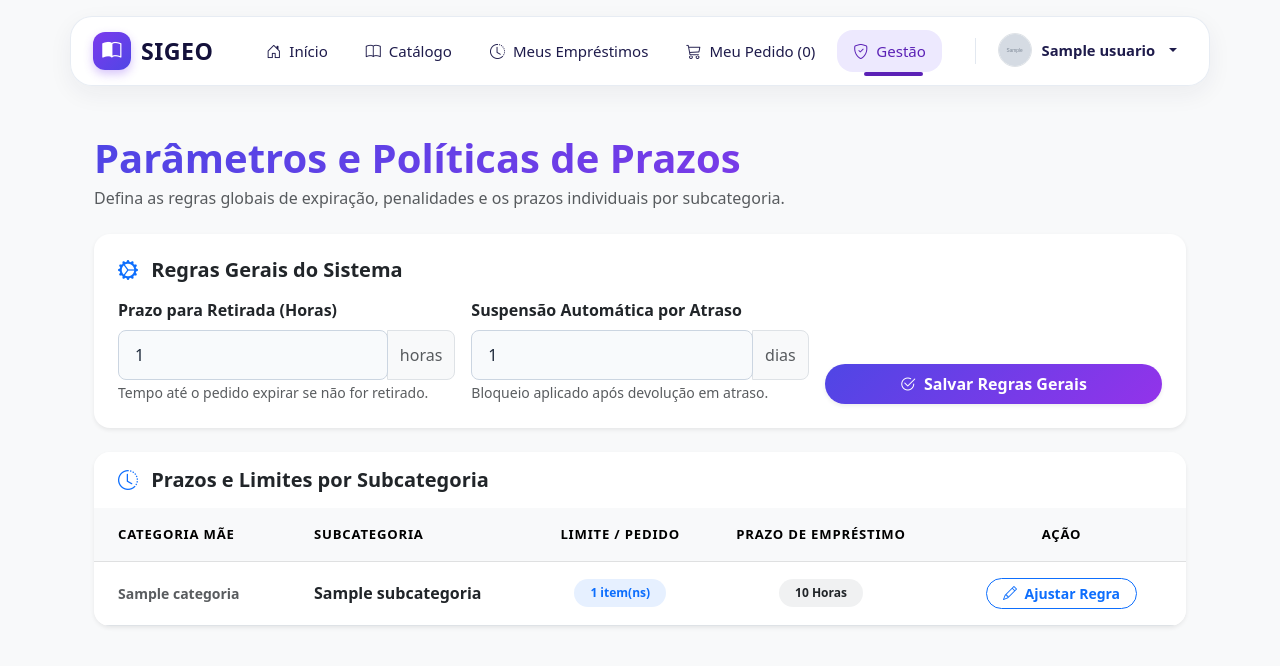
After one commit to brunavdelgobo/2026-pds-sigeo, a Django app: page /parametros/ in a window 1280 px wide. The commit adds this page. Shown: the top 666 px of the page. Run offline with Django 5.2, Linux system fonts and the light colour scheme; a user stored in the database is signed in; tables that the repository leaves empty hold one stand-in row (values such as "Sample post"); grey boxes marked "Sample" are stand-in pictures; parts of the project's set-up code (start-up, migrations or seed data) failed here and were passed over.

Commit message:
Configurar parametros
-> penalidades e tempo de empréstimo

```diff
--- a/SIGEO/urls.py
+++ b/SIGEO/urls.py
@@ -48,6 +48,8 @@ urlpatterns = [
     path("liberar-bloqueio/<int:usuario_id>/", views.liberar_bloqueio, name="liberar_bloqueio"),
     path("cadastrar-categoria/", views.cadastrar_categoria, name="cadastrar_categoria"),
     path("cadastrar-subcategoria/", views.cadastrar_subcategoria, name="cadastrar_subcategoria"),
+    path("parametros/", views.configurar_parametros, name="configurar_parametros"),
+    path("editar-subcategoria/<int:subcategoria_id>/", views.editar_subcategoria, name="editar_subcategoria"),
 ]
 
 urlpatterns += static(settings.MEDIA_URL, document_root=settings.MEDIA_ROOT)
--- a/SIGEO/views.py
+++ b/SIGEO/views.py
@@ -2,7 +2,7 @@ from django.shortcuts import render, redirect, get_object_or_404
 from django.contrib.auth import authenticate, login, logout, update_session_auth_hash
 from django.contrib.auth.decorators import login_required
 from .forms import UsuarioForm
-from .models import Objeto, Emprestimo, ItemEmprestimo, Categoria, Subcategoria, Usuario
+from .models import Objeto, Emprestimo, ItemEmprestimo, Categoria, Subcategoria, Usuario, ParametrosSistema
 import uuid
 from django.utils import timezone
 from datetime import timedelta
@@ -335,11 +335,12 @@ def avaliar_devolucao(request, emprestimo_id):
             emprestimo.save()
 
             if estava_atrasado and itens_devolvidos_agora > 0:
+                params = ParametrosSistema.carregar()
                 solicitante = emprestimo.usuario
-                solicitante.bloqueado_ate = timezone.now() + timedelta(days=3)
+                solicitante.bloqueado_ate = timezone.now() + timedelta(days=params.dias_suspensao_atraso)
                 solicitante.motivo_bloqueio = f"Devolução em atraso referente ao Pedido #{emprestimo.id}."
                 solicitante.save()
-                mensagem = f"Devolução finalizada com atraso! O usuário {solicitante.nome_completo} foi suspenso por 3 dias."
+                mensagem = f"Devolução finalizada com atraso! O usuário {solicitante.nome_completo} foi suspenso por {params.dias_suspensao_atraso} dia(s)."
                 cor = 'warning'
             else:
                 mensagem = "Devolução finalizada! Todos os itens deste pedido foram retornados."
@@ -447,7 +448,8 @@ def revisar_pedido(request):
         if not itens_carrinho:
             return redirect('catalogo')
 
-        data_expiracao = timezone.now() + timedelta(hours=24)
+        params = ParametrosSistema.carregar()
+        data_expiracao = timezone.now() + timedelta(hours=params.horas_expiracao_pedido)
         codigo_ret = ''.join(random.choices(string.ascii_uppercase + string.digits, k=6))
         codigo_dev = ''.join(random.choices(string.ascii_uppercase + string.digits, k=6))
 
@@ -906,3 +908,48 @@ def cadastrar_subcategoria(request):
         messages.success(request, f"Subcategoria '{nome}' cadastrada com sucesso!")
 
     return redirect('gerenciar_objetos')
+
+@login_required(login_url='/login/')
+def configurar_parametros(request):
+    if not is_admin(request.user):
+        messages.error(request, "Acesso restrito aos administradores.")
+        return redirect('inicio')
+
+    parametros = ParametrosSistema.carregar()
+
+    if request.method == 'POST':
+        horas = int(request.POST.get('horas_expiracao_pedido', 24))
+        dias_suspensao = int(request.POST.get('dias_suspensao_atraso', 3))
+
+        parametros.horas_expiracao_pedido = max(1, horas)
+        parametros.dias_suspensao_atraso = max(1, dias_suspensao)
+        parametros.save()
+
+        messages.success(request, "Parâmetros gerais atualizados com sucesso!")
+        return redirect('configurar_parametros')
+
+    subcategorias = Subcategoria.objects.select_related('categoria').all().order_by(
+        'categoria__nome_categoria', 'nome_subcategoria'
+    )
+
+    return render(request, 'configurar_parametros.html', {
+        'parametros': parametros,
+        'subcategorias': subcategorias,
+    })
+
+
+@login_required(login_url='/login/')
+def editar_subcategoria(request, subcategoria_id):
+    if not is_admin(request.user):
+        return redirect('inicio')
+
+    subcat = get_object_or_404(Subcategoria, id=subcategoria_id)
+    if request.method == 'POST':
+        subcat.nome_subcategoria = request.POST.get('nome_subcategoria', subcat.nome_subcategoria).strip()
+        subcat.limite_max_itens = max(1, int(request.POST.get('limite_max_itens', subcat.limite_max_itens)))
+        subcat.prazo_valor = max(1, int(request.POST.get('prazo_valor', subcat.prazo_valor)))
+        subcat.prazo_unidade = request.POST.get('prazo_unidade', subcat.prazo_unidade)
+        subcat.save()
+        messages.success(request, f"Política de prazo de '{subcat.nome_subcategoria}' atualizada!")
+
+    return redirect('configurar_parametros')
--- a/templates/base.html
+++ b/templates/base.html
@@ -167,7 +167,7 @@
 
                         {% if user.is_staff or user.perfil in 'ADMIN,ATENDENTE' %}
                             <li class="nav-item dropdown">
-                                <a class="nav-link sigeo-nav-link dropdown-toggle {% if request.resolver_match.url_name in 'validar_codigo,gerenciar_emprestimos,gerenciar_manutencao,gerenciar_objetos,gerenciar_usuarios' %}active{% endif %}" href="#" data-bs-toggle="dropdown">
+                                <a class="nav-link sigeo-nav-link dropdown-toggle {% if request.resolver_match.url_name in 'validar_codigo,gerenciar_emprestimos,gerenciar_manutencao,gerenciar_objetos,gerenciar_usuarios,configurar_parametros' %}active{% endif %}" href="#" data-bs-toggle="dropdown">
                                     <i class="bi bi-shield-check"></i> Gestão
                                 </a>
                                 <ul class="dropdown-menu shadow border-0 rounded-4 mt-2">
@@ -178,6 +178,7 @@
                                     {% if user.perfil == 'ADMIN' or user.is_superuser %}
                                         <li><hr class="dropdown-divider"></li>
                                         <li><a class="dropdown-item py-2" href="{% url 'gerenciar_usuarios' %}"><i class="bi bi-people me-2 text-primary"></i>Gerenciar Usuários</a></li>
+                                        <li><a class="dropdown-item py-2" href="{% url 'configurar_parametros' %}"><i class="bi bi-sliders me-2 text-warning"></i>Parâmetros e Prazos</a></li>
                                         <li><a class="dropdown-item py-2" href="/admin/" target="_blank"><i class="bi bi-gear me-2 text-secondary"></i>Admin Django</a></li>
                                     {% endif %}
                                 </ul>
--- /dev/null
+++ b/templates/configurar_parametros.html
@@ -0,0 +1,138 @@
+{% extends 'base.html' %}
+
+{% block content %}
+<div class="container py-4">
+    <div class="mb-4">
+        <h1 class="fw-bold display-6 mb-1" style="background: linear-gradient(135deg, #4f46e5 0%, #9333ea 100%); -webkit-background-clip: text; -webkit-text-fill-color: transparent;">
+            Parâmetros e Políticas de Prazos
+        </h1>
+        <p class="text-muted fs-6 mb-0">Defina as regras globais de expiração, penalidades e os prazos individuais por subcategoria.</p>
+    </div>
+
+    <!-- Card 1: Regras Globais do Sistema -->
+    <div class="card border-0 shadow-sm rounded-4 bg-white p-4 mb-4">
+        <h5 class="fw-bold text-dark mb-3">
+            <i class="bi bi-gear-wide-connected me-2 text-primary"></i> Regras Gerais do Sistema
+        </h5>
+        <form method="POST" class="row g-3 align-items-end">
+            {% csrf_token %}
+            <div class="col-md-4">
+                <label class="form-label fw-semibold text-dark">Prazo para Retirada (Horas)</label>
+                <div class="input-group">
+                    <input type="number" name="horas_expiracao_pedido" class="form-control rounded-start-3" value="{{ parametros.horas_expiracao_pedido }}" min="1" max="720" required>
+                    <span class="input-group-text bg-light text-muted rounded-end-3">horas</span>
+                </div>
+                <small class="text-muted">Tempo até o pedido expirar se não for retirado.</small>
+            </div>
+
+            <div class="col-md-4">
+                <label class="form-label fw-semibold text-dark">Suspensão Automática por Atraso</label>
+                <div class="input-group">
+                    <input type="number" name="dias_suspensao_atraso" class="form-control rounded-start-3" value="{{ parametros.dias_suspensao_atraso }}" min="1" max="365" required>
+                    <span class="input-group-text bg-light text-muted rounded-end-3">dias</span>
+                </div>
+                <small class="text-muted">Bloqueio aplicado após devolução em atraso.</small>
+            </div>
+
+            <div class="col-md-4">
+                <button type="submit" class="btn btn-submit w-100 py-2 rounded-pill fw-semibold shadow-sm">
+                    <i class="bi bi-check2-circle me-1"></i> Salvar Regras Gerais
+                </button>
+            </div>
+        </form>
+    </div>
+
+    <!-- Card 2: Políticas de Prazo e Limite por Subcategoria -->
+    <div class="card border-0 shadow-sm rounded-4 overflow-hidden bg-white">
+        <div class="card-header bg-white py-3 px-4 border-bottom border-light">
+            <h5 class="mb-0 fw-bold text-dark">
+                <i class="bi bi-clock-history me-2 text-primary"></i> Prazos e Limites por Subcategoria
+            </h5>
+        </div>
+
+        <div class="table-responsive">
+            <table class="table table-hover align-middle mb-0">
+                <thead class="table-light text-uppercase text-secondary" style="font-size: 0.82rem; letter-spacing: 0.8px;">
+                    <tr>
+                        <th class="py-3 px-4">Categoria Mãe</th>
+                        <th class="py-3">Subcategoria</th>
+                        <th class="py-3 text-center">Limite / Pedido</th>
+                        <th class="py-3 text-center">Prazo de Empréstimo</th>
+                        <th class="py-3 text-center px-4">Ação</th>
+                    </tr>
+                </thead>
+                <tbody>
+                    {% for sub in subcategorias %}
+                        <tr>
+                            <td class="py-3 px-4 text-muted small fw-semibold">{{ sub.categoria.nome_categoria }}</td>
+                            <td class="py-3 fw-bold text-dark">{{ sub.nome_subcategoria }}</td>
+                            <td class="py-3 text-center">
+                                <span class="badge bg-primary bg-opacity-10 text-primary rounded-pill px-3 py-2">
+                                    {{ sub.limite_max_itens }} item(ns)
+                                </span>
+                            </td>
+                            <td class="py-3 text-center">
+                                <span class="badge bg-secondary bg-opacity-10 text-dark rounded-pill px-3 py-2">
+                                    {{ sub.prazo_valor }} {{ sub.get_prazo_unidade_display }}
+                                </span>
+                            </td>
+                            <td class="py-3 text-center px-4">
+                                <button type="button" class="btn btn-sm btn-outline-primary rounded-pill px-3 fw-semibold"
+                                        data-bs-toggle="modal" data-bs-target="#modalSub{{ sub.id }}">
+                                    <i class="bi bi-pencil me-1"></i> Ajustar Regra
+                                </button>
+                            </td>
+                        </tr>
+
+                        <!-- Modal Editar Regra da Subcategoria -->
+                        <div class="modal fade" id="modalSub{{ sub.id }}" tabindex="-1" aria-hidden="true">
+                            <div class="modal-dialog modal-dialog-centered">
+                                <div class="modal-content rounded-4 border-0 shadow">
+                                    <form method="POST" action="{% url 'editar_subcategoria' sub.id %}">
+                                        {% csrf_token %}
+                                        <div class="modal-header border-bottom-0">
+                                            <h5 class="modal-title fw-bold">Política de Empréstimo</h5>
+                                            <button type="button" class="btn-close" data-bs-dismiss="modal"></button>
+                                        </div>
+                                        <div class="modal-body">
+                                            <div class="mb-3">
+                                                <label class="form-label fw-semibold">Nome da Subcategoria</label>
+                                                <input type="text" name="nome_subcategoria" class="form-control rounded-3" value="{{ sub.nome_subcategoria }}" required>
+                                            </div>
+                                            <div class="row g-2">
+                                                <div class="col-md-4">
+                                                    <label class="form-label fw-semibold">Limite / Pedido</label>
+                                                    <input type="number" name="limite_max_itens" class="form-control rounded-3" value="{{ sub.limite_max_itens }}" min="1" required>
+                                                </div>
+                                                <div class="col-md-4">
+                                                    <label class="form-label fw-semibold">Prazo</label>
+                                                    <input type="number" name="prazo_valor" class="form-control rounded-3" value="{{ sub.prazo_valor }}" min="1" required>
+                                                </div>
+                                                <div class="col-md-4">
+                                                    <label class="form-label fw-semibold">Unidade</label>
+                                                    <select name="prazo_unidade" class="form-select rounded-3">
+                                                        <option value="HORAS" {% if sub.prazo_unidade == 'HORAS' %}selected{% endif %}>Horas</option>
+                                                        <option value="DIAS" {% if sub.prazo_unidade == 'DIAS' %}selected{% endif %}>Dias</option>
+                                                    </select>
+                                                </div>
+                                            </div>
+                                        </div>
+                                        <div class="modal-footer border-top-0">
+                                            <button type="button" class="btn btn-light rounded-pill px-4" data-bs-dismiss="modal">Cancelar</button>
+                                            <button type="submit" class="btn btn-submit rounded-pill px-4">Salvar Regra</button>
+                                        </div>
+                                    </form>
+                                </div>
+                            </div>
+                        </div>
+                    {% empty %}
+                        <tr>
+                            <td colspan="5" class="text-center py-4 text-muted">Nenhuma subcategoria cadastrada.</td>
+                        </tr>
+                    {% endfor %}
+                </tbody>
+            </table>
+        </div>
+    </div>
+</div>
+{% endblock %}
```
Also changed, not shown: SIGEO/models.py (+18 -0 lines), SIGEO/migrations/0007_parametrossistema.py (added).
